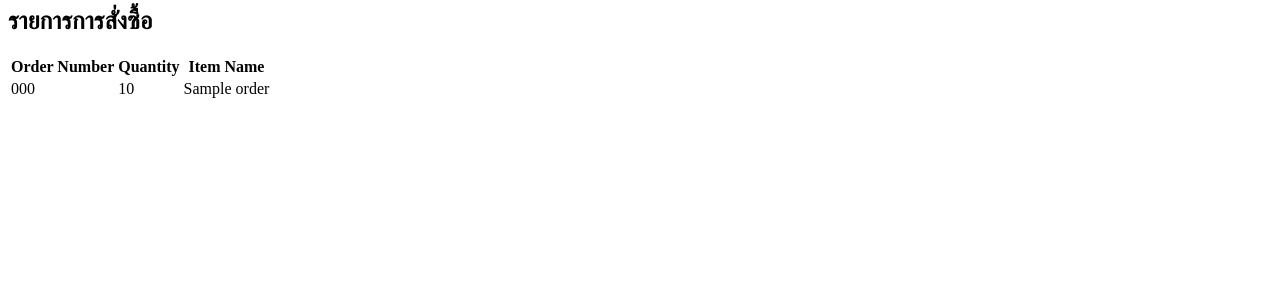
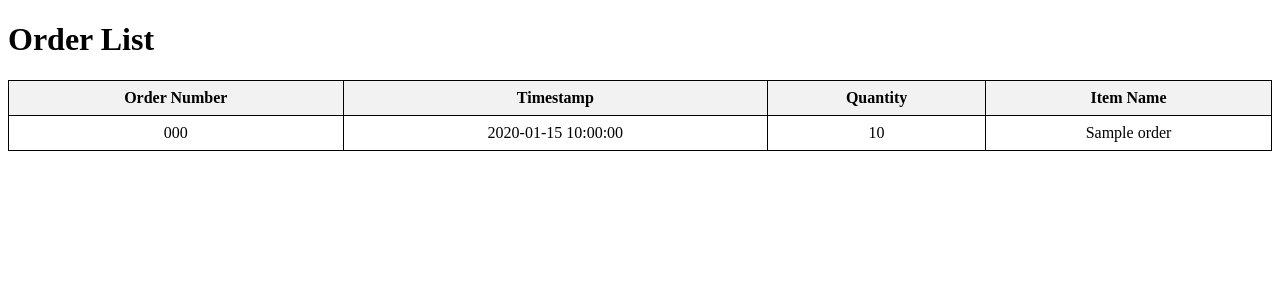
Before and after one commit to DarkNess1903/Project_End, a PHP site: page /order_list.php in a window 1280 px wide. Shown: the top 300 px of the page. Run offline with PHP 8.4, Linux system fonts and the light colour scheme; tables that the repository leaves empty or names only in its code hold one stand-in row (values such as "Sample post").

Commit message:
Update order_list.php
พักละ

```diff
--- a/order_list.php
+++ b/order_list.php
@@ -1,7 +1,41 @@
+<!DOCTYPE html>
+<html lang="en">
+<head>
+    <meta charset="UTF-8">
+    <meta name="viewport" content="width=device-width, initial-scale=1.0">
+    <title>Order List</title>
+    <style>
+        table {
+            width: 100%;
+            border-collapse: collapse;
+        }
+        table, th, td {
+            border: 1px solid black;
+            padding: 8px;
+            text-align: center;
+        }
+        th {
+            background-color: #f2f2f2;
+        }
+    </style>
+</head>
+<body>
+    <h1>Order List</h1>
+
+    <table>
+        <thead>
+            <tr>
+                <th>Order Number</th>
+                <th>Timestamp</th>
+                <th>Quantity</th>
+                <th>Item Name</th>
+            </tr>
+        </thead>
+        <tbody>
             <?php
             // เชื่อมต่อกับ MySQL Database
             $servername = "localhost";
-$username = "your_username";
+            $username = "admin";
             $password = "your_password";
             $dbname = "order_management";
 
@@ -13,23 +47,26 @@ if ($conn->connect_error) {
                 die("Connection failed: " . $conn->connect_error);
             }
 
-// คำสั่ง SQL เพื่อดึงข้อมูลการสั่งซื้อ
-$sql = "SELECT * FROM Orders";
+            // สร้างคำสั่ง SQL เพื่อดึงข้อมูล Order
+            $sql = "SELECT order_number, order_time,quantity, item_name FROM Orders";
             $result = $conn->query($sql);
 
-// ตรวจสอบผลลัพธ์
             if ($result->num_rows > 0) {
-    echo "<h2>รายการการสั่งซื้อ</h2>";
-    echo "<table>";
-    echo "<tr><th>Order Number</th><th>Quantity</th><th>Item Name</th></tr>";
+                // แสดงข้อมูลในตาราง
                 while($row = $result->fetch_assoc()) {
-        echo "<tr><td>" . $row["order_number"] . "</td><td>" . $row["quantity"] . "</td><td>" . $row["item_name"] . "</td></tr>";
+                    echo "<tr>";
+                    echo "<td>" . $row["order_number"] . "</td>";
+                    echo "<td>" . $row["order_time"] . "</td>";
+                    echo "<td>" . $row["quantity"] . "</td>";
+                    echo "<td>" . $row["item_name"] . "</td>";
+                    echo "</tr>";
                 }
-    echo "</table>";
             } else {
-    echo "ไม่พบข้อมูลการสั่งซื้อ";
+                echo "<tr><td colspan='4'>ไม่พบข้อมูลการสั่งซื้อ</td></tr>";
             }
-
-// ปิดการเชื่อมต่อฐานข้อมูล
             $conn->close();
             ?>
+        </tbody>
+    </table>
+</body>
+</html>
```
Lines whose indentation alone changed are shown as unchanged.
